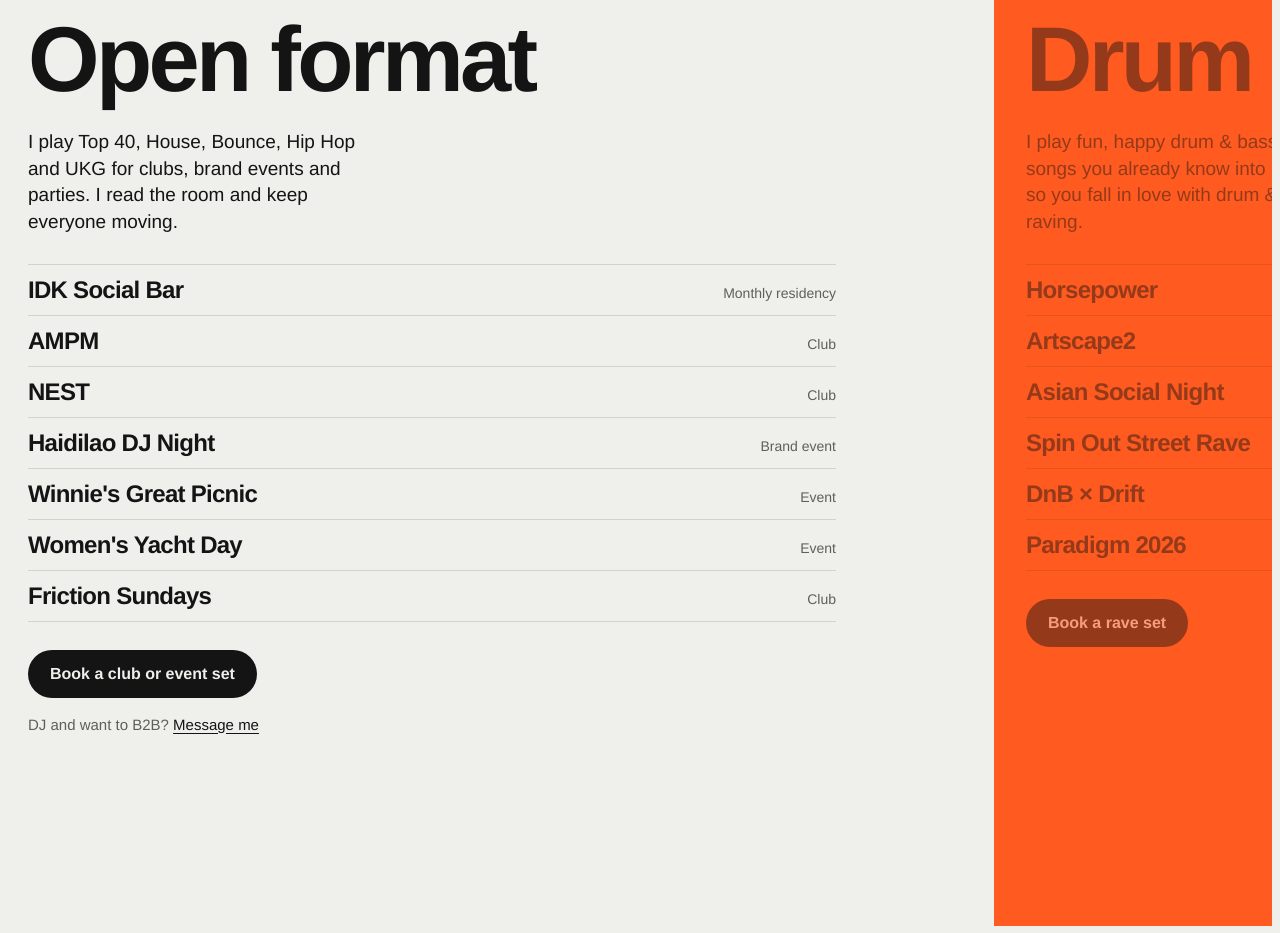
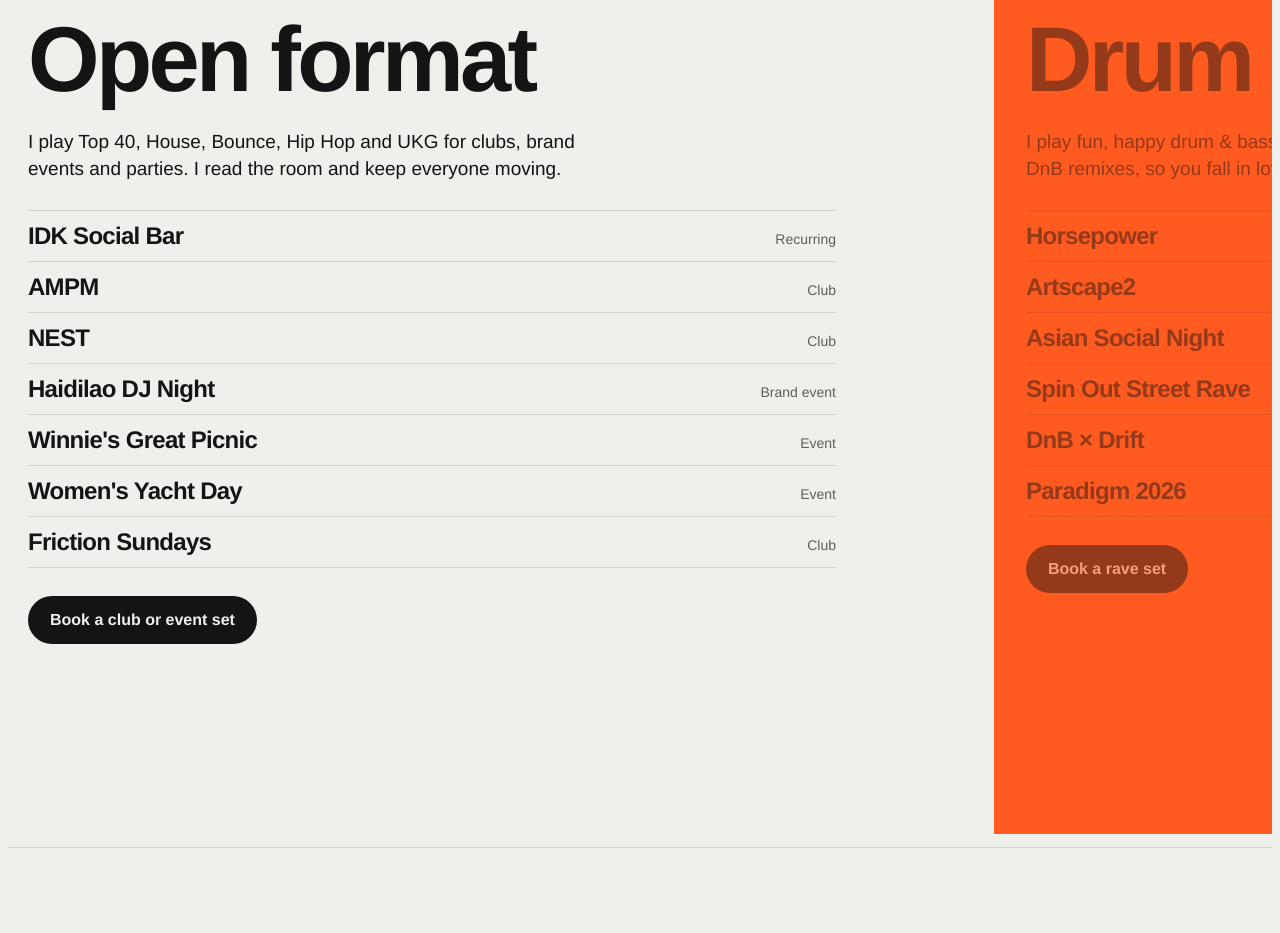
Before and after one commit to valennnnqiu/valen-site, a plain HTML site: page index.html in a window 1280 px wide. Shown: the part 1560-2493 px from the top of the page. Drawn offline with Linux system fonts and the light colour scheme; a web font is replaced by a local one.

Commit message:
Recurring label, remove B2B line, widen deck descriptions
Co-Authored-By: Claude Sonnet 5.5 <noreply@anthropic.com>

```diff
--- a/index.html
+++ b/index.html
@@ -70,7 +70,7 @@ button{font:inherit;color:inherit}
 .meta .bpm{font-size:15px;font-weight:600}
 .deck.a .meta .bpm{color:var(--white)}
 .deck h2{font-family:var(--display);margin:0;font-size:clamp(34px,10.5cqi,92px);line-height:.92;font-weight:600;letter-spacing:-.04em}
-.deck .say{margin:0;max-width:34ch;font-size:clamp(16px,3.2cqi,19px);line-height:1.4}
+.deck .say{margin:0;max-width:56ch;font-size:clamp(16px,3.2cqi,19px);line-height:1.4}
 .deck.a .say{color:#E4E7FF}
 .gl{list-style:none;margin:0;padding:0}
 .gl li{display:flex;flex-wrap:wrap;justify-content:space-between;align-items:baseline;gap:2px 16px;padding-block:11px;border-top:1px solid}
@@ -449,7 +449,7 @@ a.cover:hover .sq .blur{transform:rotate(-14deg) translateX(-30%)}
           <h2>Open format</h2>
           <p class="say">I play Top 40, House, Bounce, Hip Hop and UKG for clubs, brand events and parties. I read the room and keep everyone moving.</p>
           <ul class="gl">
-            <li data-date="2026-11-20"><span class="n">IDK Social Bar</span><span class="h">Monthly residency</span></li>
+            <li data-date="2026-11-20"><span class="n">IDK Social Bar</span><span class="h">Recurring</span></li>
             <li><span class="n">AMPM</span><span class="h">Club</span></li>
             <li><span class="n">NEST</span><span class="h">Club</span></li>
             <li><span class="n">Haidilao DJ Night</span><span class="h">Brand event</span></li>
@@ -458,7 +458,6 @@ a.cover:hover .sq .blur{transform:rotate(-14deg) translateX(-30%)}
             <li data-img="img/friction.jpg"><span class="n">Friction Sundays</span><span class="h">Club</span></li>
           </ul>
           <a class="cue" href="#book" data-type="club">Book a club or event set</a>
-          <p class="b2b-line">DJ and want to B2B? <a href="#book" id="b2b-link">Message me</a></p>
         </div>
       </div>
 
@@ -639,7 +638,6 @@ a.cover:hover .sq .blur{transform:rotate(-14deg) translateX(-30%)}
     if(a.closest('.gl li')&&/^https?:/.test(h)) return track('click_tickets',{link_url:h});
   });
   document.getElementById('copy').addEventListener('click',function(){track('copy_email');});
-  var b2bl=document.getElementById('b2b-link');if(b2bl)b2bl.addEventListener('click',function(){var c=document.getElementById('f-b2b');if(c)c.checked=true;track('click_b2b');});
   /* booking form: sends through Web3Forms once FORM_KEY is filled in */
   var FORM_KEY='09115eb9-3479-4c16-a078-6aebbc02b67a';
   var form=document.getElementById('form'), sent=document.getElementById('sent'), sendBtn=form.querySelector('.send');
```
